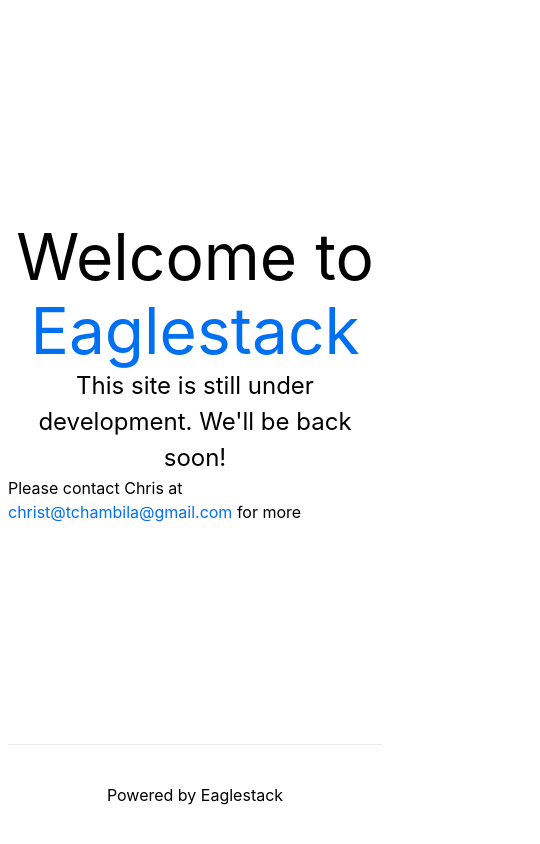
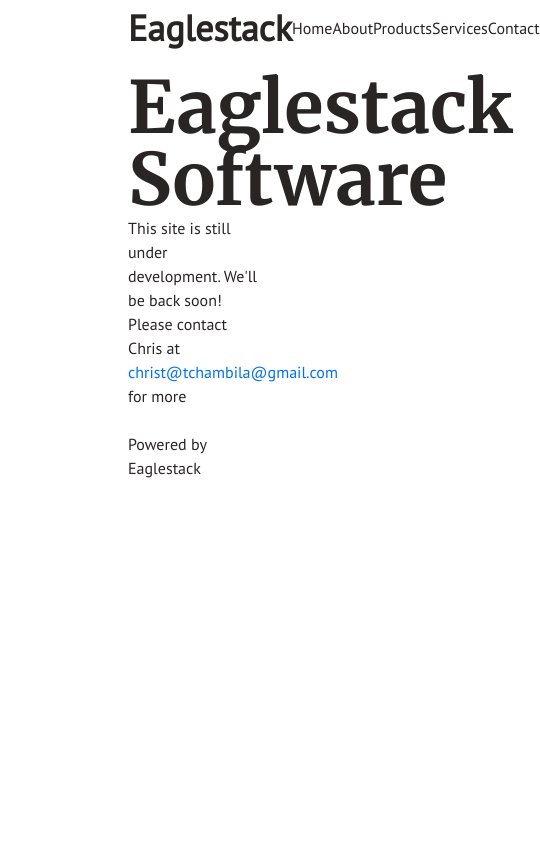
Before and after one commit to ChClaude/eaglestack, a Next.js app: page / in a window 390 px wide. Shown: the whole page, 540 px wide, since content can reach past the window. Built offline with nearby package versions, Linux system fonts and the light colour scheme.

Commit message:
add components Header Layout Meta Main Footer, add custom font

```diff
--- /dev/null
+++ b/components/Footer.tsx
@@ -0,0 +1,12 @@
+import React from 'react';
+import Link from 'next/link';
+
+const Footer = () => {
+  return (
+    <footer className="px-32 py-2">
+      <Link href="/">Powered by Eaglestack</Link>
+    </footer>
+  );
+};
+
+export default Footer;
--- a/components/Header.tsx
+++ b/components/Header.tsx
@@ -1,7 +1,43 @@
 import React from 'react';
+import Link from 'next/link';
 
 const Header = () => {
-  return <header>My Header</header>;
+  return (
+    <header className="flex justify-between items-center px-32 py-2">
+      <div className="text-4xl font-black">
+        <Link href="/">Eaglestack</Link>
+      </div>
+      <nav className="w-1/3">
+        <ul className="flex justify-between">
+          <li>
+            <Link href="/">
+              <a>Home</a>
+            </Link>
+          </li>
+          <li>
+            <Link href="#">
+              <a>About</a>
+            </Link>
+          </li>
+          <li>
+            <Link href="#">
+              <a>Products</a>
+            </Link>
+          </li>
+          <li>
+            <Link href="#">
+              <a>Services</a>
+            </Link>
+          </li>
+          <li>
+            <Link href="#">
+              <a>Contact</a>
+            </Link>
+          </li>
+        </ul>
+      </nav>
+    </header>
+  );
 };
 
 export default Header;
--- /dev/null
+++ b/components/Layout.tsx
@@ -0,0 +1,27 @@
+import React from 'react';
+import Meta from './Meta';
+import Header from './Header';
+import Main from './Main';
+import Footer from './Footer';
+
+interface Props {
+  /** title of the page */
+  title?: string;
+  /** children to append to the layout */
+  children: React.ReactNode;
+}
+
+const Layout = ({ title, children }: Props) => {
+  return (
+    <>
+      <Meta
+        title={title || 'We build modern and reliable software solutions'}
+      />
+      <Header />
+      <Main>{children}</Main>
+      <Footer />
+    </>
+  );
+};
+
+export default Layout;
--- /dev/null
+++ b/components/Main.tsx
@@ -0,0 +1,12 @@
+import React from 'react';
+
+interface Props {
+  /** children to append to the Main component */
+  children: React.ReactNode;
+}
+
+const Main = ({ children }: Props) => {
+  return <main className="px-32 py-4">{children}</main>;
+};
+
+export default Main;
--- /dev/null
+++ b/components/Meta.tsx
@@ -0,0 +1,18 @@
+import React from 'react';
+import Head from 'next/head';
+
+interface Props {
+  /** title of the page */
+  title?: string;
+}
+
+const Meta = ({ title }: Props) => {
+  return (
+    <Head>
+      <title>Eaglestack | {title}</title>
+      <link rel="icon" href="/favicon.ico" />
+    </Head>
+  );
+};
+
+export default Meta;
--- /dev/null
+++ b/pages/_document.tsx
@@ -0,0 +1,28 @@
+import Document, { Html, Head, Main, NextScript } from 'next/document';
+
+class MyDocument extends Document {
+  static async getInitialProps(ctx) {
+    const initialProps = await Document.getInitialProps(ctx);
+    return { ...initialProps };
+  }
+
+  render() {
+    return (
+      <Html>
+        <Head>
+          <link rel="preconnect" href="https://fonts.gstatic.com" />
+          <link
+            href="https://fonts.googleapis.com/css2?family=Merriweather:wght@700&family=PT+Sans&display=swap"
+            rel="stylesheet"
+          />
+        </Head>
+        <body>
+          <Main />
+          <NextScript />
+        </body>
+      </Html>
+    );
+  }
+}
+
+export default MyDocument;
--- a/pages/index.tsx
+++ b/pages/index.tsx
@@ -1,38 +1,19 @@
-import Head from 'next/head';
 import Link from 'next/link';
-import styles from '../styles/Home.module.scss';
+import Header from '../components/Header';
+import Layout from '../components/Layout';
 
 const Home = () => (
-  <div className={styles.container}>
-    <Head>
-      <title>Eaglestack - We build modern software solutions</title>
-      <link rel="icon" href="/favicon.ico" />
-    </Head>
-
-    <main className={styles.main}>
-      <h1 className={styles.title}>
-        Welcome to <Link href="/">Eaglestack</Link>
-      </h1>
-
-      <p className={styles.description}>
-        This site is still under development. We'll be back soon!
-      </p>
+  <Layout>
+    <h1>Eaglestack Software</h1>
+    <p>This site is still under development. We'll be back soon!</p>
     <p>
       Please contact Chris at{' '}
-        <a
-          style={{ color: '#0070f3' }}
-          href="mailto:christ@tchambila@gmail.com"
-        >
+      <a style={{ color: '#0070f3' }} href="mailto:christ@tchambila@gmail.com">
         christ@tchambila@gmail.com
       </a>{' '}
       for more
     </p>
-    </main>
-
-    <footer className={styles.footer}>
-      <Link href="/">Powered by Eaglestack</Link>
-    </footer>
-  </div>
+  </Layout>
 );
 
 export default Home;
--- a/styles/Home.module.scss
+++ /dev/null
@@ -1,122 +0,0 @@
-.container {
-  min-height: 100vh;
-  padding: 0 0.5rem;
-  display: flex;
-  flex-direction: column;
-  justify-content: center;
-  align-items: center;
-}
-
-.main {
-  padding: 5rem 0;
-  flex: 1;
-  display: flex;
-  flex-direction: column;
-  justify-content: center;
-  align-items: center;
-}
-
-.footer {
-  width: 100%;
-  height: 100px;
-  border-top: 1px solid #eaeaea;
-  display: flex;
-  justify-content: center;
-  align-items: center;
-}
-
-.footer img {
-  margin-left: 0.5rem;
-}
-
-.footer a {
-  display: flex;
-  justify-content: center;
-  align-items: center;
-}
-
-.title a {
-  color: #0070f3;
-  text-decoration: none;
-}
-
-.title a:hover,
-.title a:focus,
-.title a:active {
-  text-decoration: underline;
-}
-
-.title {
-  margin: 0;
-  line-height: 1.15;
-  font-size: 4rem;
-}
-
-.title,
-.description {
-  text-align: center;
-}
-
-.description {
-  line-height: 1.5;
-  font-size: 1.5rem;
-}
-
-.code {
-  background: #fafafa;
-  border-radius: 5px;
-  padding: 0.75rem;
-  font-size: 1.1rem;
-  font-family: Menlo, Monaco, Lucida Console, Liberation Mono, DejaVu Sans Mono,
-    Bitstream Vera Sans Mono, Courier New, monospace;
-}
-
-.grid {
-  display: flex;
-  align-items: center;
-  justify-content: center;
-  flex-wrap: wrap;
-  max-width: 800px;
-  margin-top: 3rem;
-}
-
-.card {
-  margin: 1rem;
-  flex-basis: 45%;
-  padding: 1.5rem;
-  text-align: left;
-  color: inherit;
-  text-decoration: none;
-  border: 1px solid #eaeaea;
-  border-radius: 10px;
-  transition: color 0.15s ease, border-color 0.15s ease;
-}
-
-.card:hover,
-.card:focus,
-.card:active {
-  color: #0070f3;
-  border-color: #0070f3;
-}
-
-.card h3 {
-  margin: 0 0 1rem 0;
-  font-size: 1.5rem;
-}
-
-.card p {
-  margin: 0;
-  font-size: 1.25rem;
-  line-height: 1.5;
-}
-
-.logo {
-  height: 1em;
-}
-
-@media (max-width: 600px) {
-  .grid {
-    width: 100%;
-    flex-direction: column;
-  }
-}
--- a/styles/globals.scss
+++ b/styles/globals.scss
@@ -1,22 +1,22 @@
+@import url('https://fonts.googleapis.com/css2?family=Merriweather:wght@700&family=PT+Sans&display=swap');
+
 @tailwind base;
 @tailwind components;
 @tailwind utilities;
 
-* {
-  padding: 0;
-  margin: 0;
-  box-sizing: border-box;
+@layer base {
+  body {
+    @apply font-sans text-base text-gray-800;
+  }
+
+  h1 {
+    @apply text-7xl;
+  }
+  h2 {
+    @apply text-xl;
+  }
+
+  h1 {
+    @apply font-serif;
+  }
 }
-
-html,
-body {
-  min-width: 100%;
-  min-height: 100%;
-  font-family: -apple-system, BlinkMacSystemFont, Segoe UI, Roboto, Oxygen,
-    Ubuntu, Cantarell, Fira Sans, Droid Sans, Helvetica Neue, sans-serif;
-}
-
-a {
-  color: inherit;
-  text-decoration: none;
-}
--- a/tailwind.config.js
+++ b/tailwind.config.js
@@ -1,8 +1,25 @@
+const colors = require('tailwindcss/colors');
+
 module.exports = {
   purge: ['./pages/**/*.{js,ts,jsx,tsx}', './components/**/*.{js,ts,jsx,tsx}'],
-  darkMode: false, // or 'media' or 'class'
+  darkMode: 'class',
   theme: {
+    colors: {
+      transparent: 'transparent',
+      current: 'currentColor',
+      black: colors.black,
+      white: colors.white,
+      gray: colors.warmGray,
+      blue: colors.blue,
+      green: colors.green,
+      yellow: colors.yellow,
+      red: colors.red,
+    },
     extend: {},
+    fontFamily: {
+      sans: ['PT Sans', 'sans-serif'],
+      serif: ['Merriweather', 'serif'],
+    },
   },
   variants: {
     extend: {},
```
Lines whose indentation alone changed are shown as unchanged.
